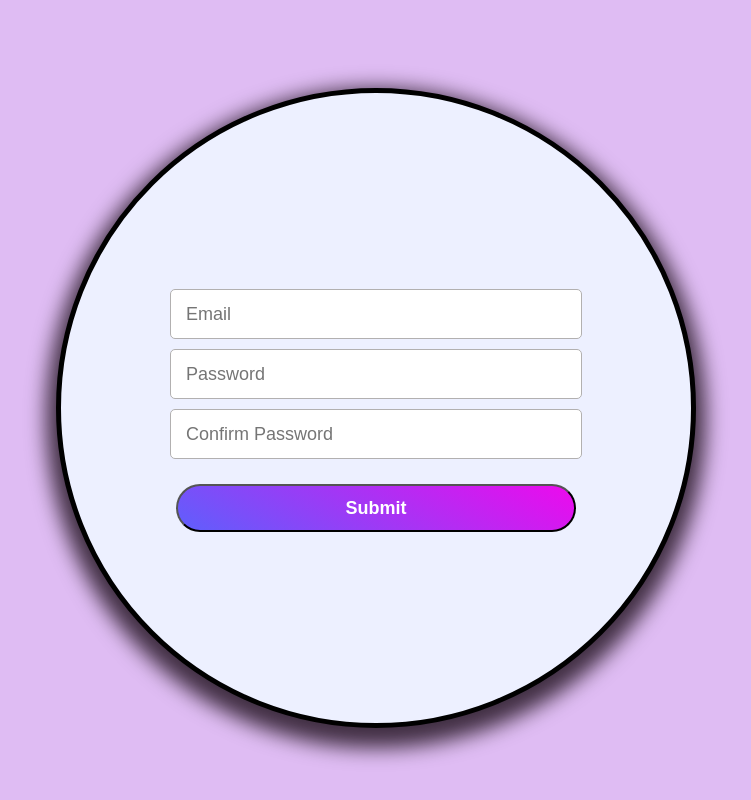
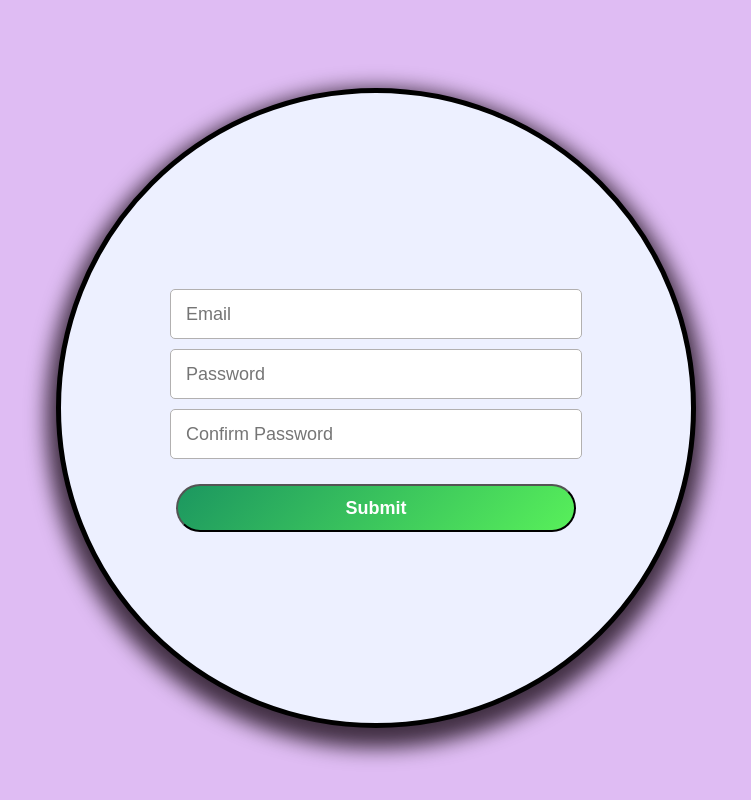
Before and after one commit to dmytrochupryna1/signup-form, a React (Vite) app: page / in a window 1280 px wide. Shown: the top 800 px of the page, without its empty margins (264-1015 px from the left). Built offline with nearby package versions, Linux system fonts and the light colour scheme.

Commit message:
flipped button colors

```diff
--- a/src/index.css
+++ b/src/index.css
@@ -67,7 +67,7 @@ button {
   justify-content: center;
   align-items: center;
   /* background: gradient of blue and purple */
-  background: linear-gradient(30deg, rgb(95, 95, 252) 0%, rgb(237, 10, 237) 100%);
+  background:  linear-gradient(315deg, rgb(88, 240, 90) 0%, rgb(28, 151, 96) 100%);
   font-weight: bold;
   color: rgb(255, 255, 255);
   font-size: 18px;
@@ -78,7 +78,7 @@ button {
 
 button:hover {
   /* background: gradient of blue and purple but different */
-  background: linear-gradient(315deg, rgb(88, 240, 90) 0%, rgb(28, 151, 96) 100%);
+  background: linear-gradient(30deg, rgb(95, 95, 252) 0%, rgb(237, 10, 237) 100%);
 
 }
 
```
